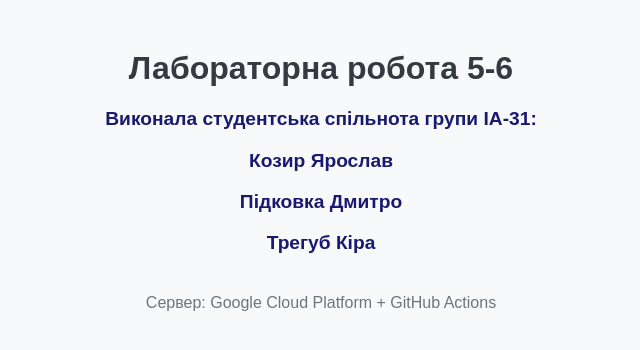
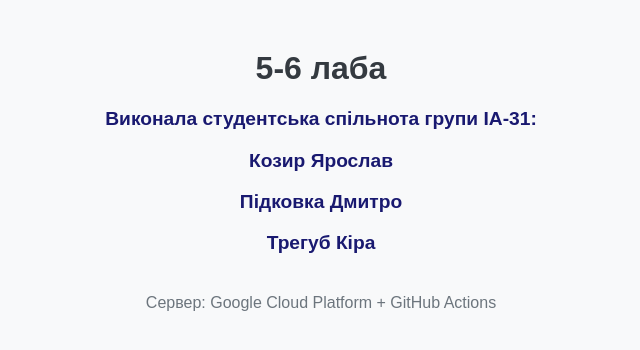
Before and after one commit to gfnf9977/lab5-cloud, a plain HTML site: page index.html in a window 1280 px wide. Shown: the whole page, without its empty margins (319-959 px from the left). Drawn offline with Linux system fonts and the light colour scheme.

Commit message:
Change header text in index.html

```diff
--- a/index.html
+++ b/index.html
@@ -21,7 +21,7 @@
     </style>
 </head>
 <body>
-    <h1> Лабораторна робота 5-6 </h1>
+    <h1> 5-6 лаба </h1>
     <div class="team">
         <p>Виконала студентська спільнота групи ІА-31:</p>
         <p>Козир Ярослав</p>
```
